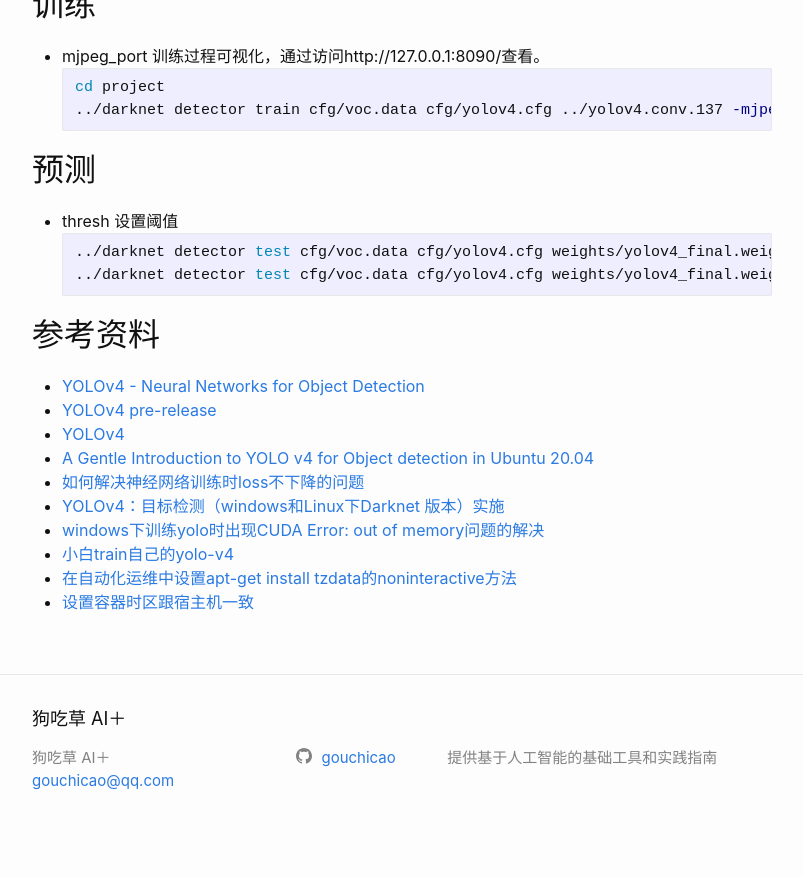
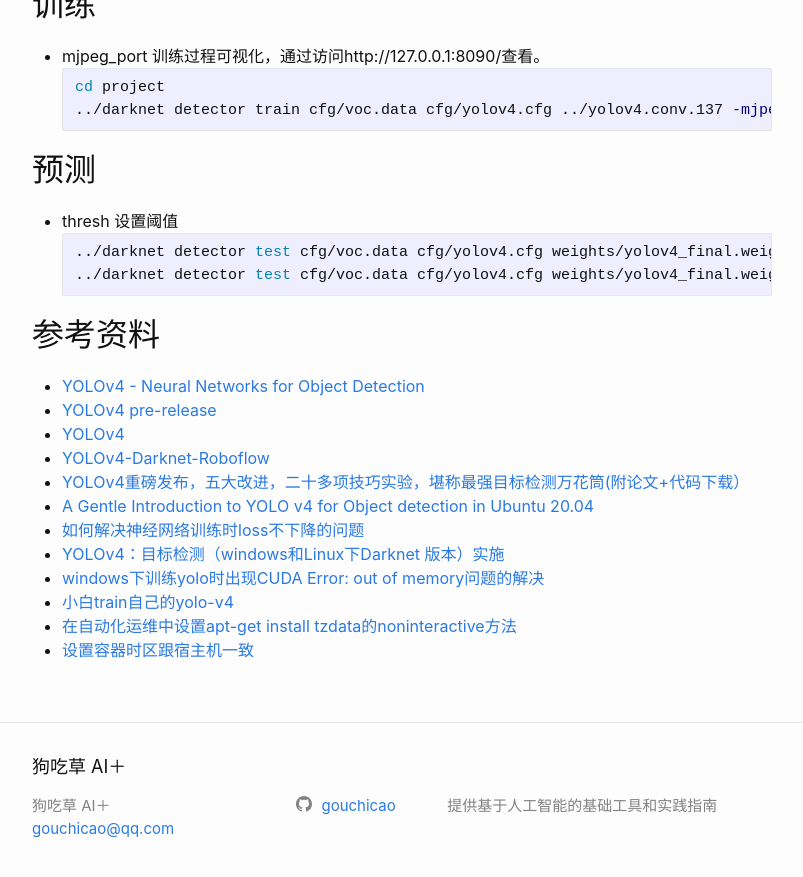
Before and after one commit to gouchicao/gouchicao.github.io, a Jekyll site: the page built from _posts/2020-06-06-Build-YOLOv4-container-application-on-custom-data-set.markdown, in a window 1280 px wide and 900 px high, scrolled down 3076 px. Shown: the top 877 px of the window, without its empty margins (238-1041 px from the left). Built offline with Jekyll 4.4.1, drawn with Linux system fonts in a browser that asks for light colours; before the commit the page ends 3928 px from its top, so only the background shows below that.

Commit message:
Update 2020-06-06-Build-YOLOv4-container-application-on-custom-data-set.markdown

```diff
--- a/_posts/2020-06-06-Build-YOLOv4-container-application-on-custom-data-set.markdown
+++ b/_posts/2020-06-06-Build-YOLOv4-container-application-on-custom-data-set.markdown
@@ -161,6 +161,8 @@ cd project
 * [YOLOv4 - Neural Networks for Object Detection](https://github.com/AlexeyAB/darknet)
 * [YOLOv4 pre-release](https://github.com/AlexeyAB/darknet/releases)
 * [YOLOv4](https://medium.com/@jonathan_hui/yolov4-c9901eaa8e61)
+* [YOLOv4-Darknet-Roboflow](https://colab.research.google.com/drive/1mzL6WyY9BRx4xX476eQdhKDnd_eixBlG)
+* [YOLOv4重磅发布，五大改进，二十多项技巧实验，堪称最强目标检测万花筒(附论文+代码下载）](https://aijishu.com/a/1060000000109128)
 * [A Gentle Introduction to YOLO v4 for Object detection in Ubuntu 20.04](https://robocademy.com/2020/05/01/a-gentle-introduction-to-yolo-v4-for-object-detection-in-ubuntu-20-04/)
 * [如何解决神经网络训练时loss不下降的问题](https://blog.ailemon.me/2019/02/26/solution-to-loss-doesnt-drop-in-nn-train/)
 * [YOLOv4：目标检测（windows和Linux下Darknet 版本）实施](https://www.cnblogs.com/wujianming-110117/p/12940914.html)
```
